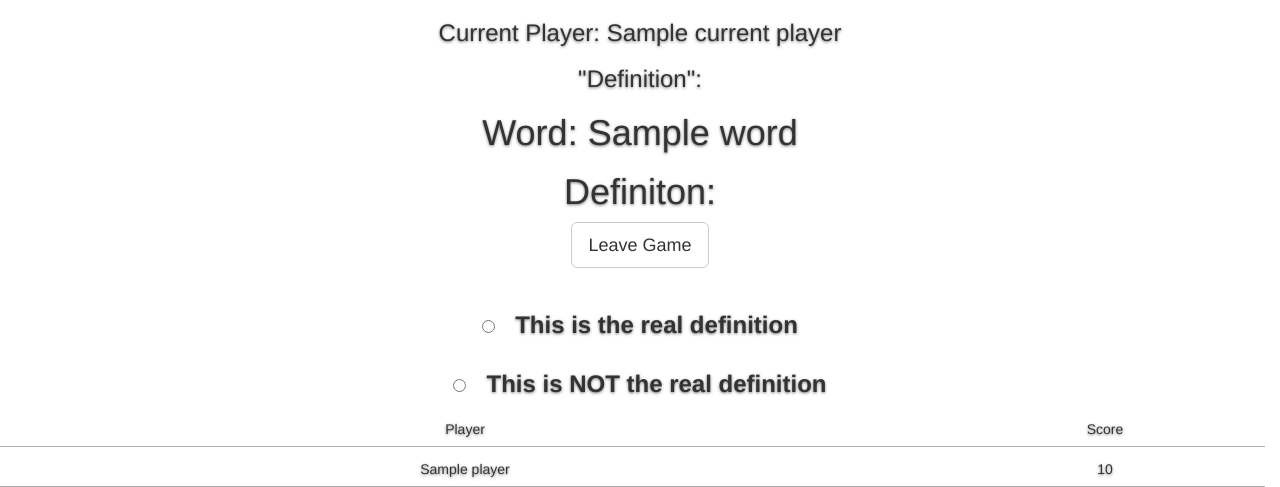
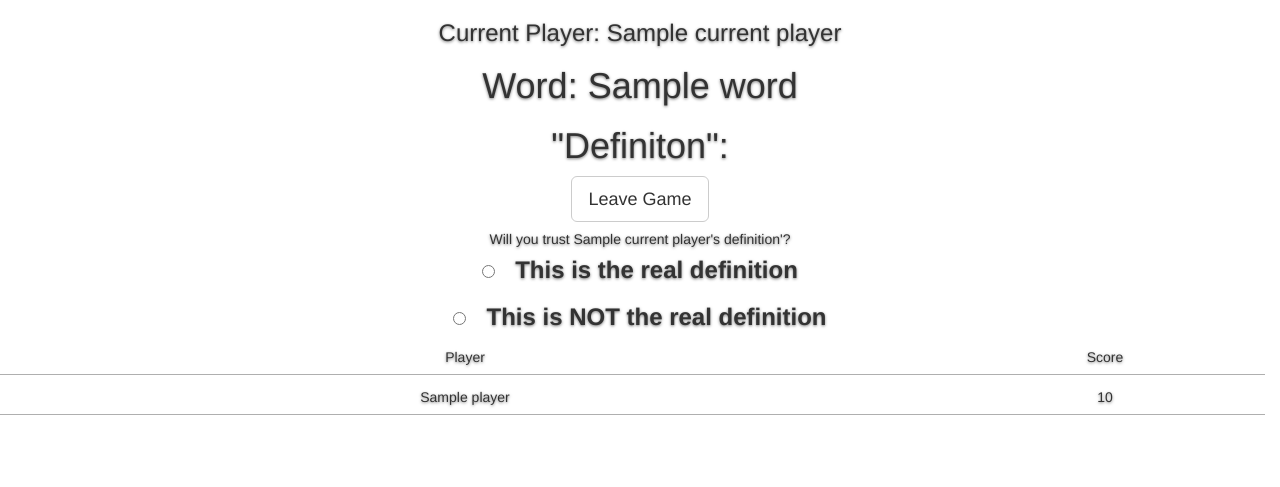
Before and after one commit to svalenciadavid/dictionaryGame, a Python web app: template templates/gamePage/regularPlayer.html in a window 1280 px wide. Shown: the top 487 px of the page. Run offline with Jinja, Linux system fonts and the light colour scheme; the template is opened without the code that fills it: most values are stand-ins (such as "Sample title", 1, 10 or a date in 2020); some libraries are stand-ins or nearby versions; grey boxes are pictures that could not be loaded.

Commit message:
deleted repeat info

```diff
--- a/templates/gamePage/regularPlayer.html
+++ b/templates/gamePage/regularPlayer.html
@@ -7,21 +7,21 @@
   </head>
     <div class="bg"></div>
   <h3>Current Player: {{currentPlayer.name}}</h3>
-  <h3>"Definition": </h3>
 <!--Checks for host player and return the host's name only-->
   {% for player in players %}
     {%- if player.isMaster %}
-      <h5>Will you trust {{player.name}}'s definition'?<h5>
+
     {% endif %}
   {% endfor %}
   <div>
     <h1>Word: {{word}} </h1>
   </div>
   <div>
-    <h1>Definiton: </h1>
+    <h1>"Definiton": </h1>
   </div>
   <body>
-      <div><a href="/" class="btn btn-lg btn-default">Leave Game</a></div><br><br>
+      <div><a href="/" class="btn btn-lg btn-default">Leave Game</a></div>
+        <h5>Will you trust {{currentPlayer.name}}'s definition'?<h5>
   <link rel = "stylesheet" href = "/css/player.css">
       <link rel="stylesheet" href="https://maxcdn.bootstrapcdn.com/bootstrap/3.4.0/css/bootstrap.min.css"></link>
       <script src="https://ajax.googleapis.com/ajax/libs/jquery/3.4.1/jquery.min.js"></script>
```
